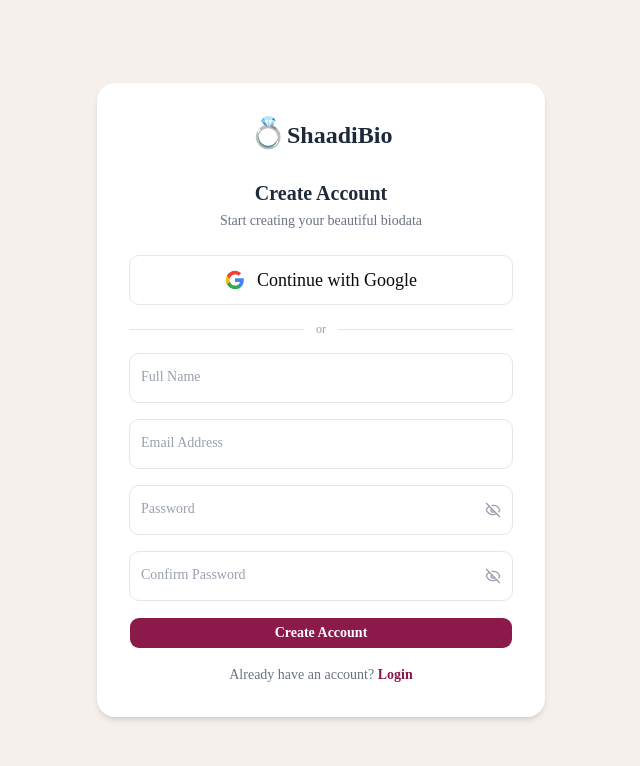
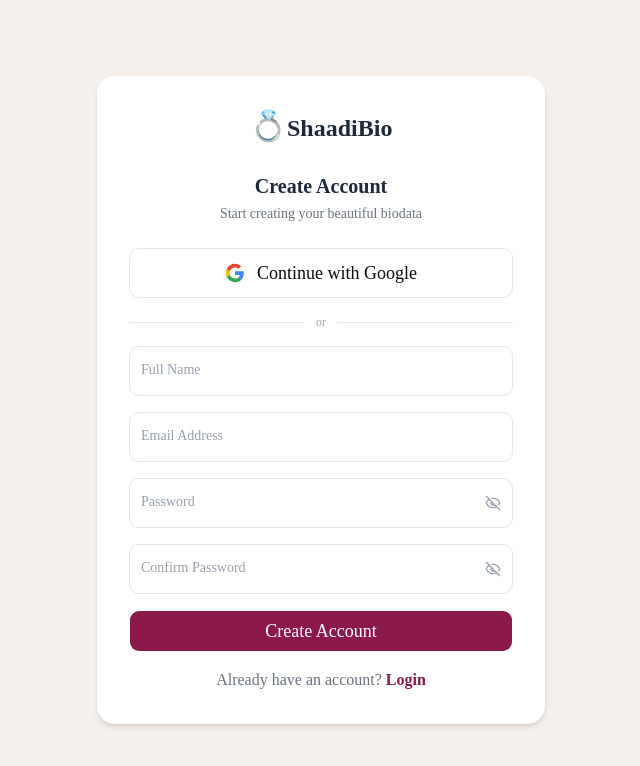
Before and after one commit to pirate08/shaadibio, a Next.js app: page /register in a window 1280 px wide. Shown: the top 766 px of the page, without its empty margins (319-959 px from the left). Built offline with nearby package versions, Linux system fonts and the light colour scheme.

Commit message:
Fixed the button part of the register page...

```diff
--- a/src/components/auth/RegisterUi.tsx
+++ b/src/components/auth/RegisterUi.tsx
@@ -156,12 +156,12 @@
           <Button
             type="submit"
             // disabled={isPending}
-            className="w-full bg-[#8B1A4A] hover:bg-[#7a1640] text-white rounded-lg py-2.5 text-sm font-semibold transition"
+            className="w-full bg-[#8B1A4A] hover:bg-[#7a1640] text-white rounded-lg py-5 text-lg transition cursor-pointer"
           >
             Create Account
           </Button>
 
-          <p className="text-center text-sm text-gray-500">
+          <p className="text-center text-md text-gray-500">
             Already have an account?{" "}
             <Link
               href="/login"
```
